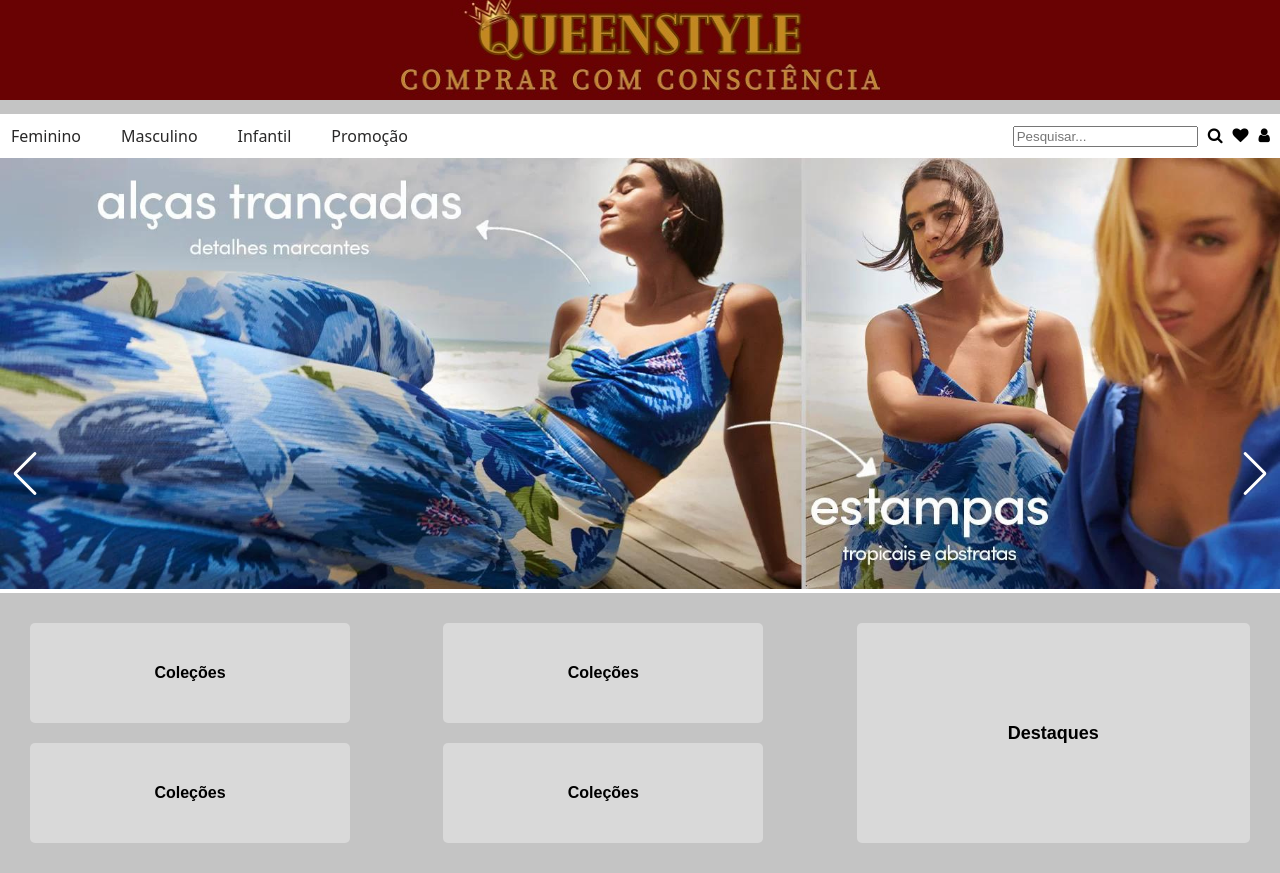
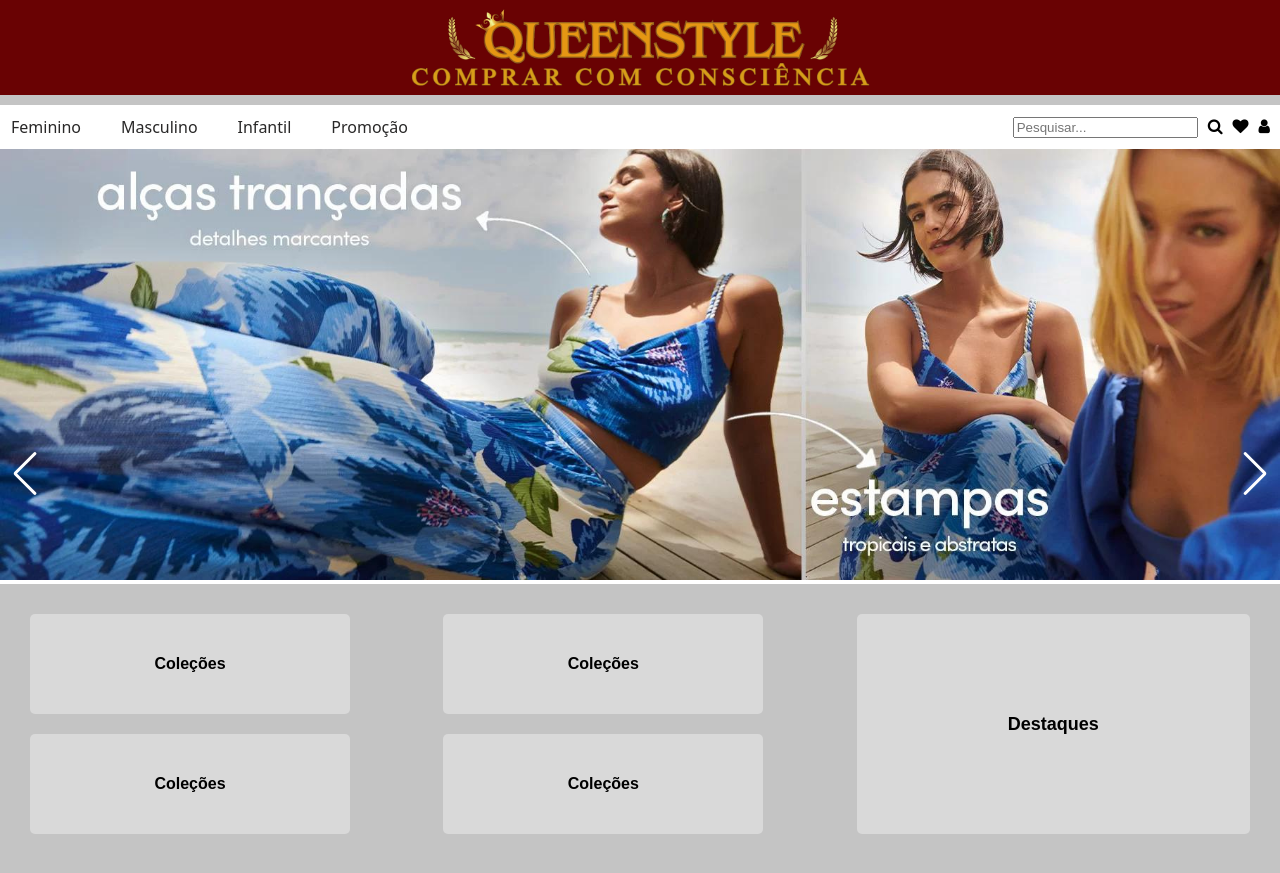
Before and after one commit to FelipeTeixeira20/React--QueenStyle, a React (Create React App) app: page / in a window 1280 px wide. Built offline with nearby package versions, Linux system fonts and the light colour scheme.

Commit message:
Higor: Substituição da logotipo QUEENSTYLE.jpg por uma .png

```diff
--- a/src/App.css
+++ b/src/App.css
@@ -1,6 +1,21 @@
-body{
+body {
+  background-color: #c4c4c4;
+}
 
-  background-color: #C4C4C4;
+.cabecalho-principal-QUEENSTYLE {
+  background: #690203;
+  margin: 0px;
+  display: flex; /* Ativa Flexbox */
+  justify-content: center; /* Centraliza horizontalmente */
+  align-items: center; /* Centraliza verticalmente */
+  height: 95px; /* Defina uma altura para o cabeçalho se necessário */
+}
+
+.img-QUEENSTYLE-cabecalho-principal {
+  max-width: 1000px; /* Limita o tamanho do logotipo */
+  max-height: 80px; /* Pode limitar a altura do logotipo se necessário */
+  width: auto; /* Garante que a largura do logotipo seja automática e proporcional */
+  height: auto; /* Garante que a altura do logotipo seja automática e proporcional */
 }
 
 /* Estilize os botões com contorno e sem preenchimento */
@@ -91,7 +106,7 @@ body{
   height: 100px;
   margin: 10px;
   padding: 10px;
-  background-color: #D9D9D9;
+  background-color: #d9d9d9;
   color: #000000;
   text-align: center;
   font-size: medium;
@@ -106,7 +121,7 @@ body{
   height: 220px;
   margin: 10px;
   padding: 10px;
-  background-color: #D9D9D9;
+  background-color: #d9d9d9;
   color: #000000;
   text-align: center;
   font-size: large;
--- a/src/App.js
+++ b/src/App.js
@@ -1,30 +1,37 @@
-import React, { useState, useEffect } from 'react';
-import './App.css';
-import 'font-awesome/css/font-awesome.min.css'; // Importe os estilos do Font Awesome
-import ImageCarousel from './ImageCarousel';
+import React, { useState, useEffect } from "react";
+import "./App.css";
+import "font-awesome/css/font-awesome.min.css"; // Importe os estilos do Font Awesome
+import ImageCarousel from "./ImageCarousel";
 
 function App() {
-
   const images = [
-    'image/Homens.png',
-    'image/Mulheres.png',
-    'image/mulheres2.png',
+    "image/Homens.png",
+    "image/Mulheres.png",
+    "image/mulheres2.png",
   ];
   return (
     <div>
-      <header>
+      <header className="cabecalho-principal-QUEENSTYLE">
         <img
-          src="image/QUEENSTYLE.jpeg" alt="QUEENSTYLE"
-          width="100%"
-          height="100"
+          className="img-QUEENSTYLE-cabecalho-principal"
+          src="image/QUEENSTYLE.png"
+          alt="QUEENSTYLE"
         />
       </header>
       <nav className="navbar">
         <ul className="navbar-list">
-          <li className="navbar-item"><a href="#">Feminino</a></li>
-          <li className="navbar-item"><a href="#">Masculino</a></li>
-          <li className="navbar-item"><a href="#">Infantil</a></li>
-          <li className="navbar-item"><a href="#">Promoção</a></li>
+          <li className="navbar-item">
+            <a href="#">Feminino</a>
+          </li>
+          <li className="navbar-item">
+            <a href="#">Masculino</a>
+          </li>
+          <li className="navbar-item">
+            <a href="#">Infantil</a>
+          </li>
+          <li className="navbar-item">
+            <a href="#">Promoção</a>
+          </li>
         </ul>
         <div className="no-bullet">
           <li className="navbar-item search-icon">
@@ -51,10 +58,8 @@ function App() {
         <div className="columnD">
           <button className="buttonD">Destaques</button>
         </div>
-
       </div>
     </div>
-
   );
 }
 
```
Also changed, not shown: public/image/QUEENSTYLE.jpeg (deleted), public/image/QUEENSTYLE.png (added). Lines whose indentation alone changed are shown as unchanged.
